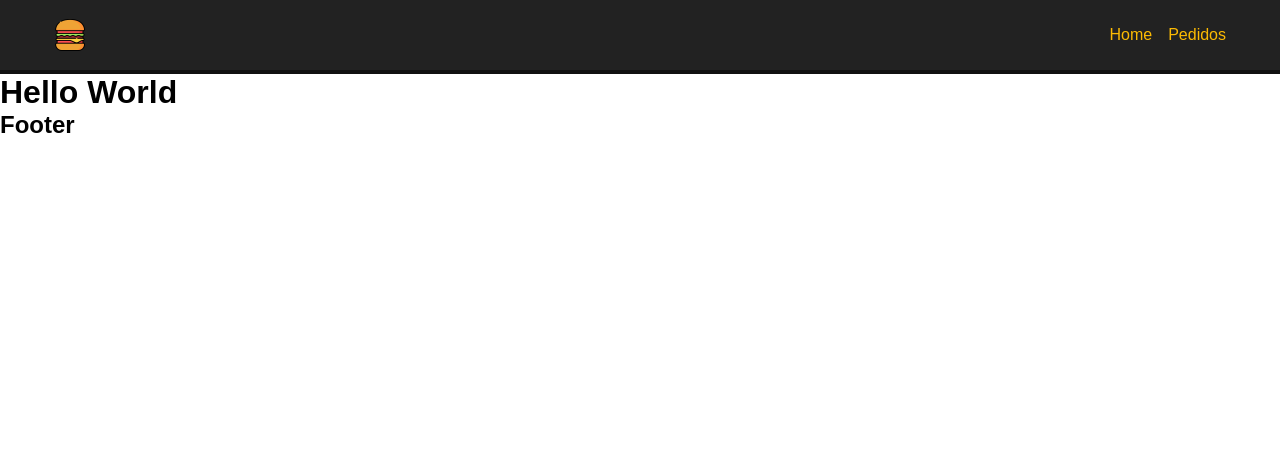
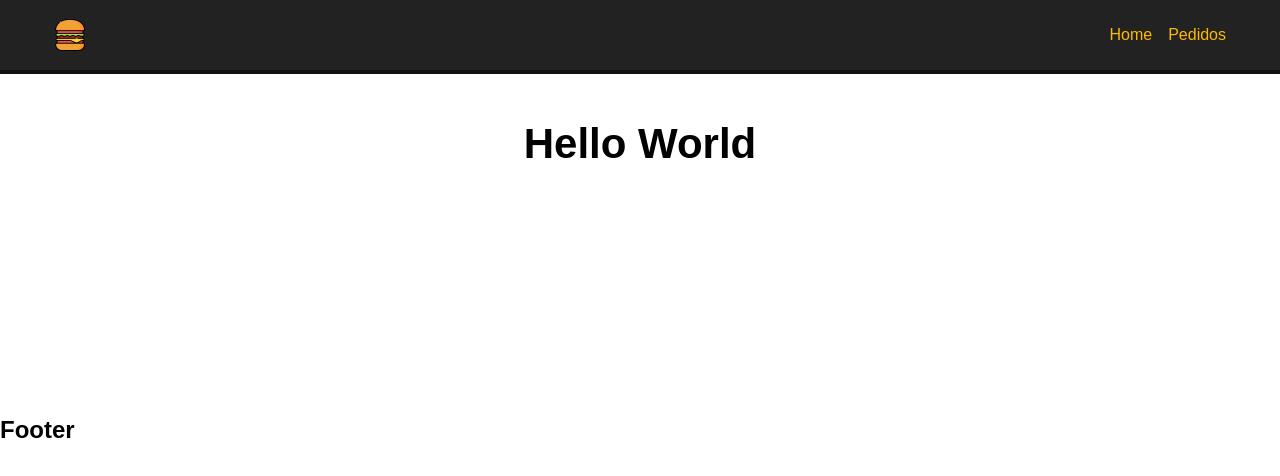
Before and after one commit to rubensbatista98/make-your-burger, a Vue app: page / in a window 1280 px wide. Shown: the top 476 px of the page. Built offline with nearby package versions, Linux system fonts and the light colour scheme.

Commit message:
feat: add container global style

```diff
--- a/src/App.vue
+++ b/src/App.vue
@@ -30,4 +30,16 @@ export default {
   margin: 0;
   padding: 0;
 }
+
+.container {
+  min-height: 250px;
+  margin: 46px;
+}
+
+.container h1 {
+  font-size: 42px;
+  text-align: center;
+
+  margin-bottom: 28px;
+}
 </style>
--- a/src/views/Home.vue
+++ b/src/views/Home.vue
@@ -1,5 +1,7 @@
 <template>
-  <h1>Hello World</h1>
+  <div class="container">
+    <h1>Hello World</h1>
+  </div>
 </template>
 
 <script>
--- a/src/views/orders.vue
+++ b/src/views/orders.vue
@@ -1,5 +1,5 @@
 <template>
-  <h1>Pedidos</h1>
+  <div class="container"></div>
 </template>
 
 <script>
```
